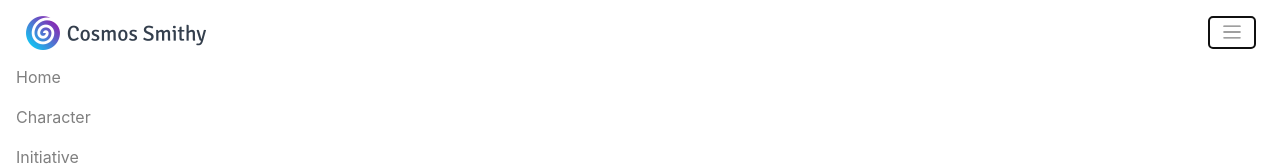
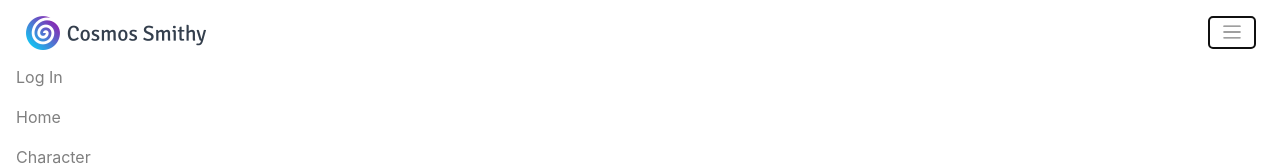
Before and after one commit to bmvisoky/CosmosSmithy, a React (Create React App) app: page / in a window 1280 px wide. Both pictures are taken after a click on the button "Toggle navigation". Shown: the top 166 px of the page. Built offline with nearby package versions, Linux system fonts and the light colour scheme.

Commit message:
Added login page ref to Nav header

```diff
--- a/src/components/headerComponent/navBar.js
+++ b/src/components/headerComponent/navBar.js
@@ -15,6 +15,9 @@ const NavBar = (props) => {
         <NavbarToggler onClick={toggleNavbar} className="mr-2" />
         <Collapse isOpen={!collapsed} navbar>
           <Nav navbar>
+          <NavItem>
+            <NavLink href="/login/">Log In</NavLink>
+          </NavItem>
             <NavItem>
               <NavLink href="/">Home</NavLink>
             </NavItem>
@@ -27,6 +30,7 @@ const NavBar = (props) => {
             <NavItem>
               <NavLink href="/journal/">Journal</NavLink>
             </NavItem>
+
           </Nav>
         </Collapse>
       </Navbar>
```
